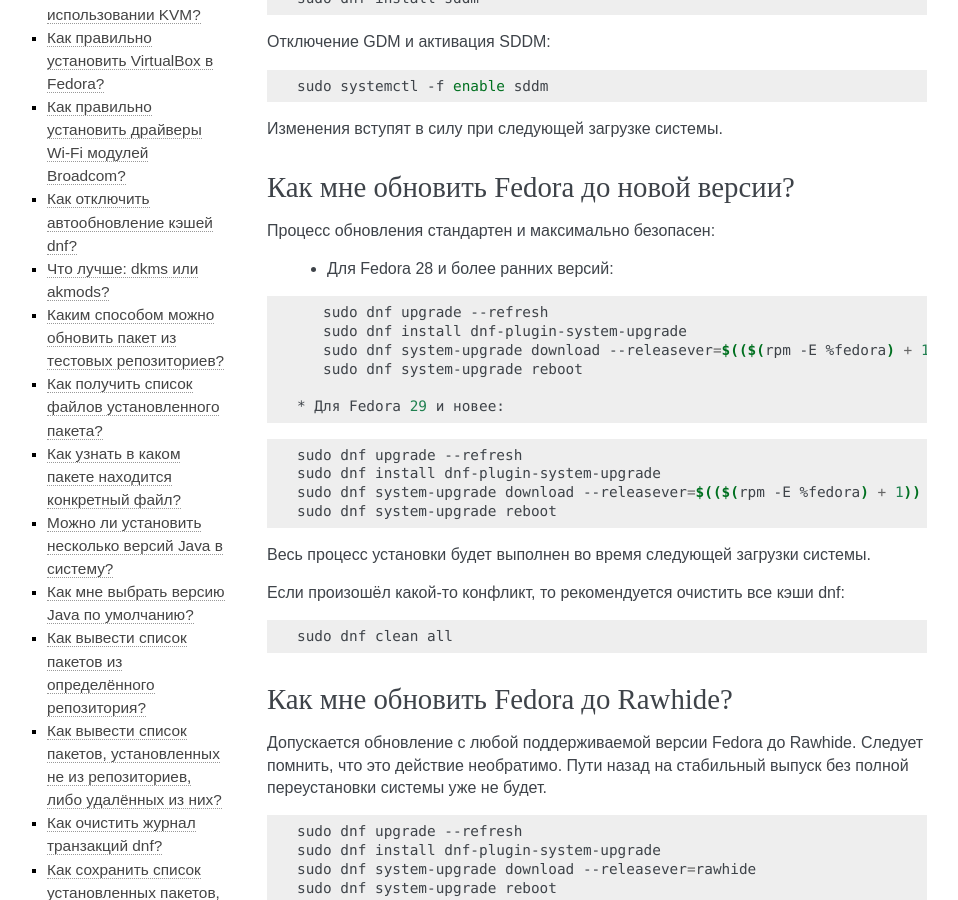
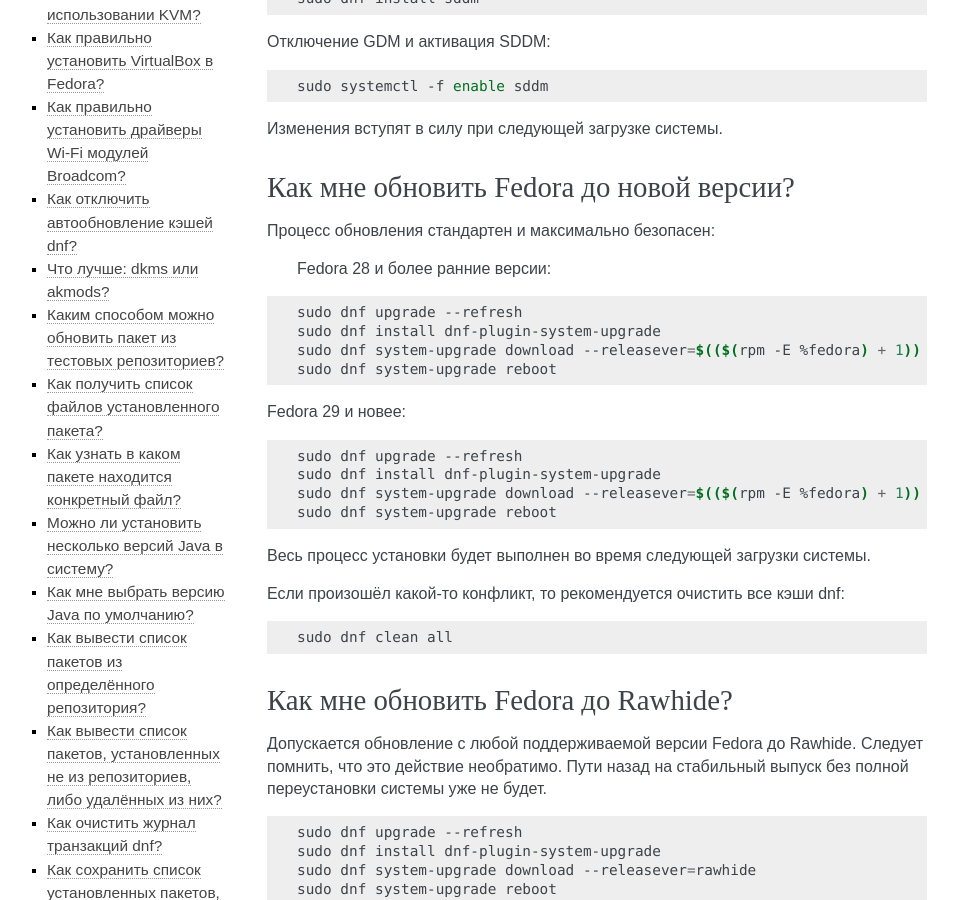
Before and after one commit to RussianFedora/FAQ, a Sphinx documentation site: the page built from source/package-manager.rst, in a window 1280 px wide and 900 px high, scrolled down 2301 px. Shown: the whole window, without its empty margins (153-1111 px from the left). Built offline with Sphinx 7.4.7, drawn with Linux system fonts in a browser that asks for light colours.

Commit message:
Minor fixes in dist-upgrade question: removed empty lines and list.

```diff
--- a/source/package-manager.rst
+++ b/source/package-manager.rst
@@ -127,7 +127,7 @@
 
 Процесс обновления стандартен и максимально безопасен:
 
- * Для Fedora 28 и более ранних версий:
+ Fedora 28 и более ранние версии:
 
 .. code-block:: bash
 
@@ -136,7 +136,7 @@
     sudo dnf system-upgrade download --releasever=$(($(rpm -E %fedora) + 1))
     sudo dnf system-upgrade reboot
 
- * Для Fedora 29 и новее:
+Fedora 29 и новее:
 
 .. code-block:: bash
 
```
